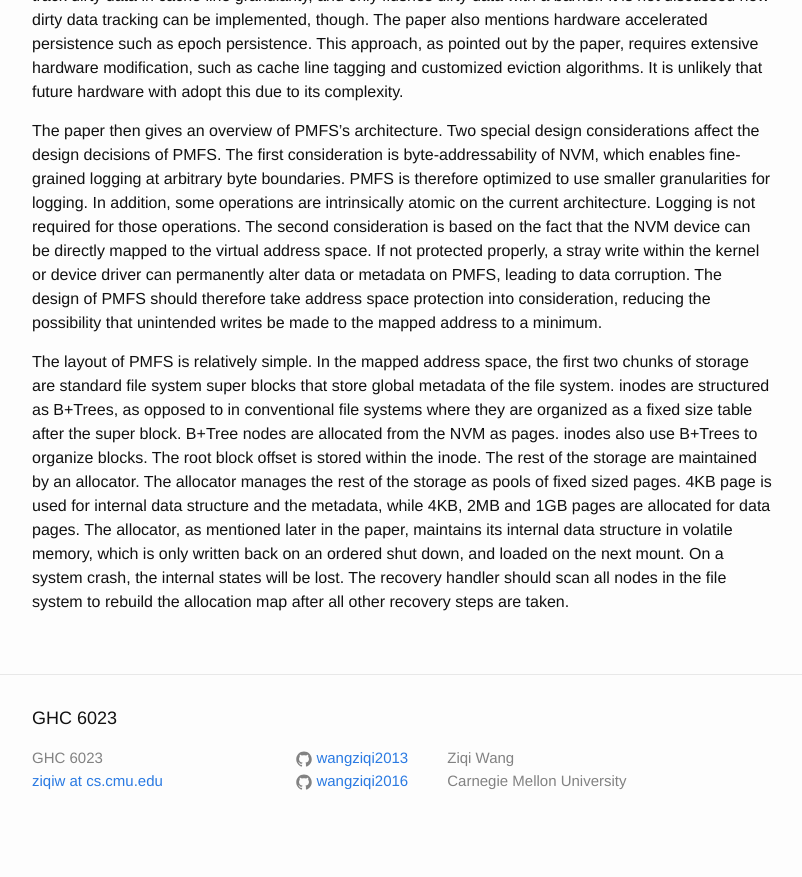
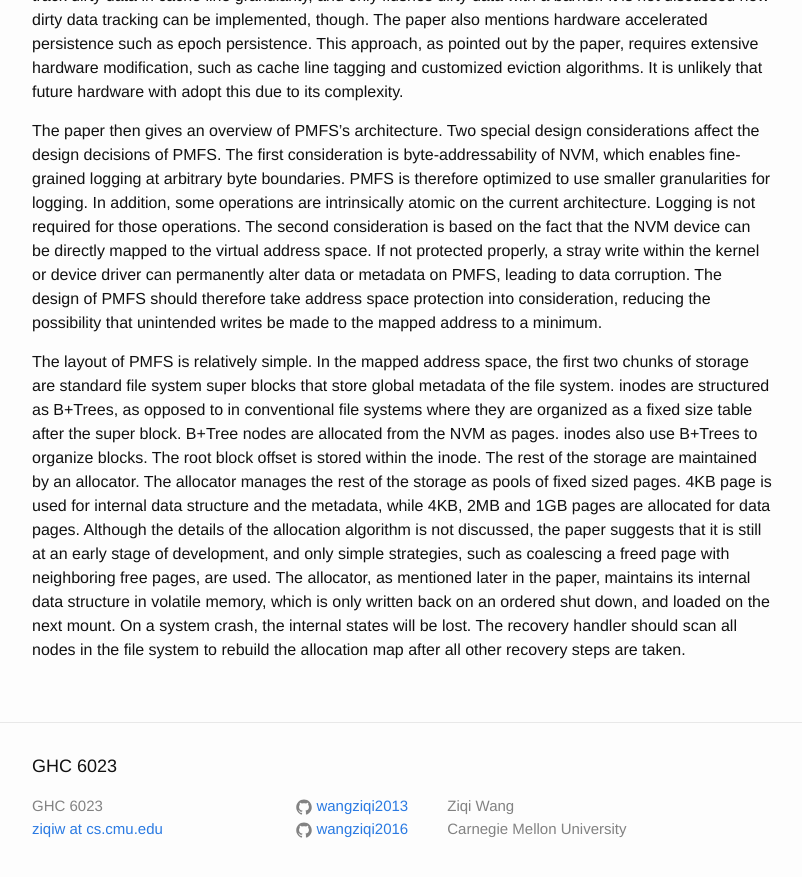
Before and after one commit to wangziqi2013/wangziqi2013.github.io, a Jekyll site: the page built from _posts/2020-06-23-pmfs.markdown, in a window 1280 px wide and 900 px high, scrolled down 1288 px. Shown: the top 877 px of the window, without its empty margins (238-1040 px from the left). Built offline with Jekyll 4.4.1, drawn with Linux system fonts in a browser that asks for light colours; before the commit the page ends 2140 px from its top, so only the background shows below that.

Commit message:
Addding allocator

```diff
--- a/_posts/2020-06-23-pmfs.markdown
+++ b/_posts/2020-06-23-pmfs.markdown
@@ -65,7 +65,10 @@ conventional file systems where they are organized as a fixed size table after t
 from the NVM as pages. inodes also use B+Trees to organize blocks. The root block offset is stored within the inode.
 The rest of the storage are maintained by an allocator. The allocator manages the rest of the storage as pools of
 fixed sized pages. 4KB page is used for internal data structure and the metadata, while 4KB, 2MB and 1GB pages are allocated
-for data pages. The allocator, as mentioned later in the paper, maintains its internal data structure in volatile memory,
+for data pages. Although the details of the allocation algorithm is not discussed, the paper suggests that it is still
+at an early stage of development, and only simple strategies, such as coalescing a freed page with neighboring free pages,
+are used.
+The allocator, as mentioned later in the paper, maintains its internal data structure in volatile memory,
 which is only written back on an ordered shut down, and loaded on the next mount.
 On a system crash, the internal states will be lost. The recovery handler should scan all nodes in the file system to
 rebuild the allocation map after all other recovery steps are taken.
```
